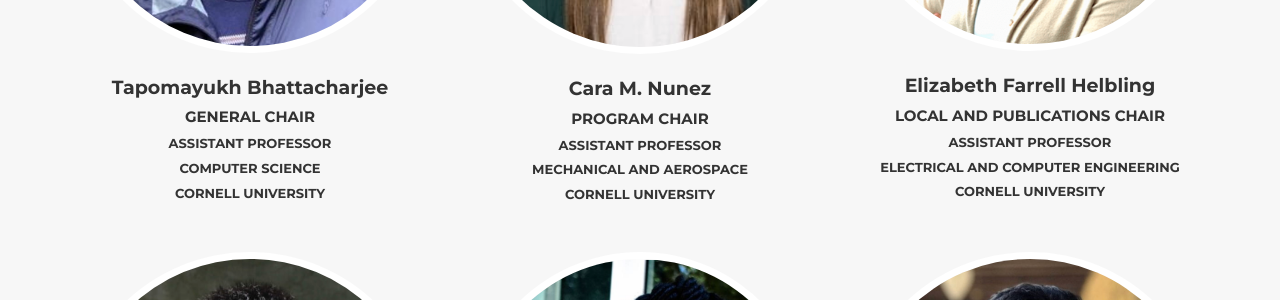
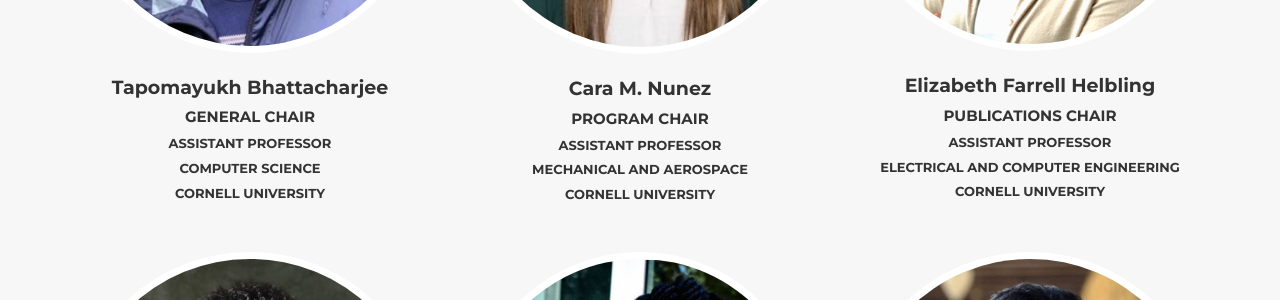
Before and after one commit to Cornell-Tech-AIRLab/cornell2025.nerc.io, a Jekyll site: the page built from index.html, in a window 1280 px wide and 900 px high, scrolled down 6612 px. Shown: the part 154-454 px from the top of the window. Built offline with Jekyll 4.4.1, drawn with Linux system fonts in a browser that asks for light colours; some web fonts are replaced.

Commit message:
update publication chair

```diff
--- a/_config.yml
+++ b/_config.yml
@@ -28,7 +28,7 @@ people:
 
 - name: Elizabeth Farrell Helbling
   pic: 3
-  position: Local and Publications Chair
+  position: Publications Chair
   level: Assistant Professor
   department: Electrical and Computer Engineering
   university: Cornell University
```
